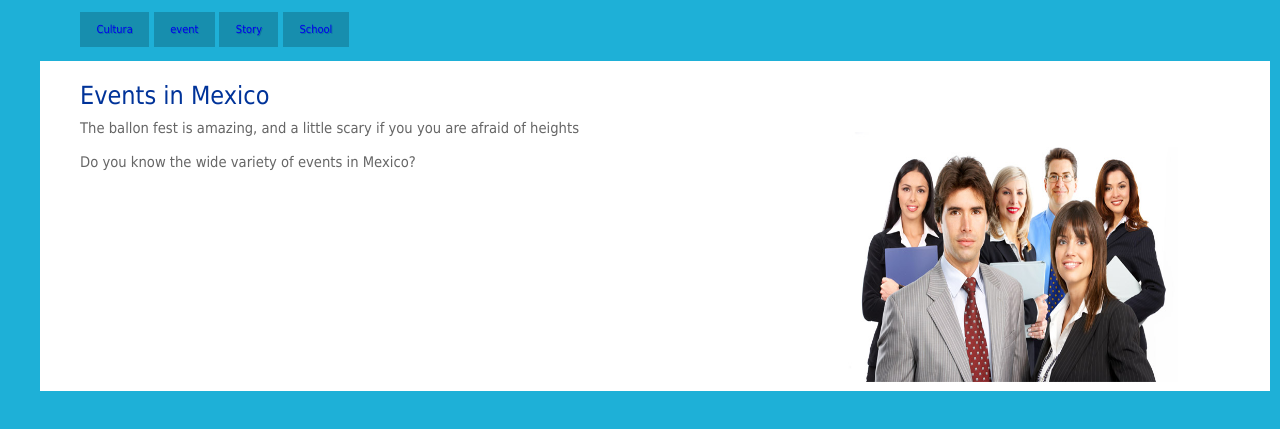
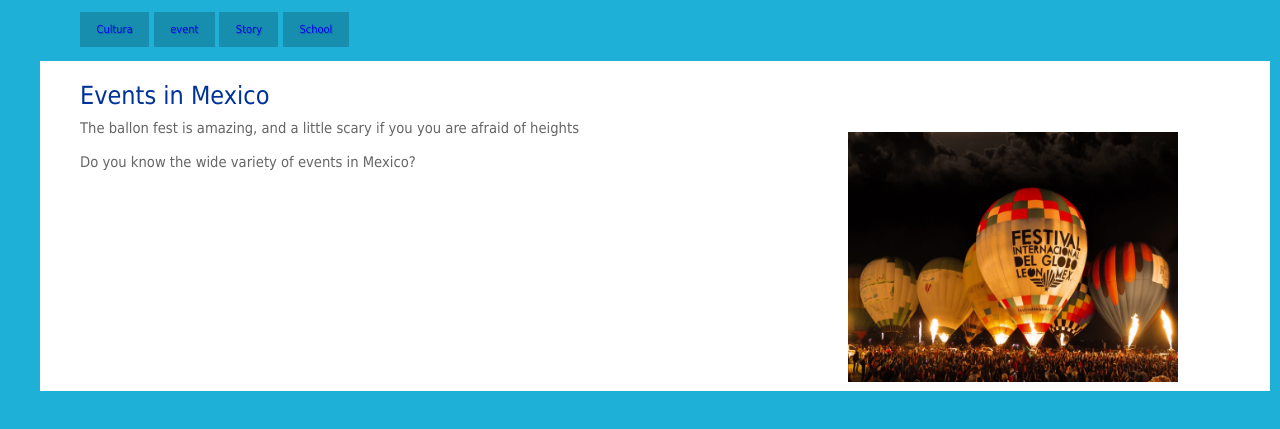
Before and after one commit to emanolo1/web, a plain HTML site: page nosotros.html in a window 1280 px wide. Shown: the part 319-748 px from the top of the page. Drawn offline with Linux system fonts and the light colour scheme.

Commit message:
Add files via upload

```diff
--- a/nosotros.html
+++ b/nosotros.html
@@ -30,6 +30,6 @@
         Do you know the wide variety of events in Mexico?
         </p>
         </aside>
-        <img src="imagenes/nosotros.jpg" id="imagen">
+        <img src="imagenes/globo.jpg" id="imagen">
     </section>
     </body></html>
```
Also changed, not shown: imagenes/globo.jpg (added).
